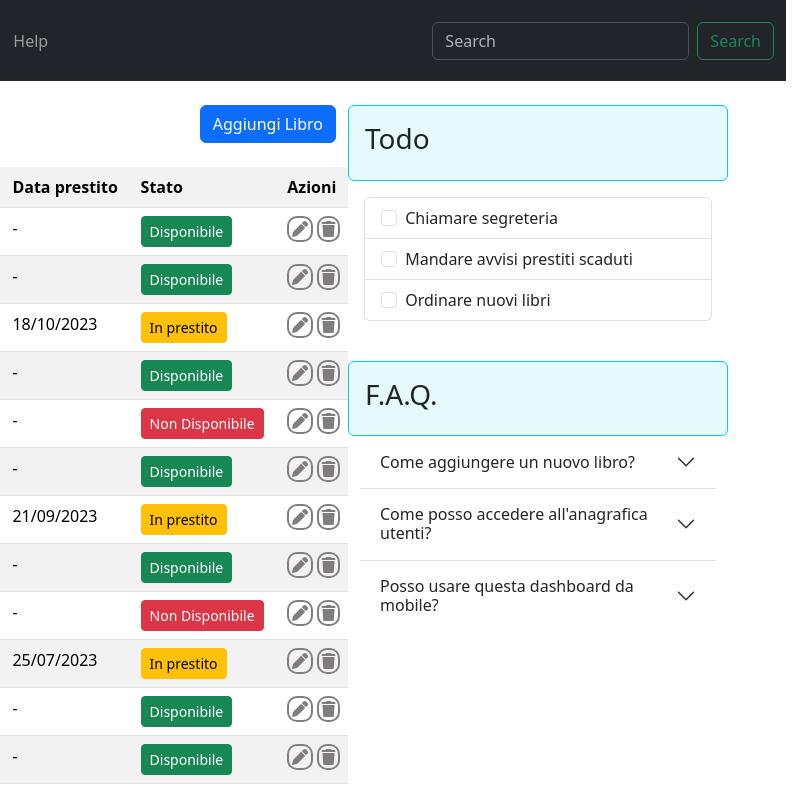
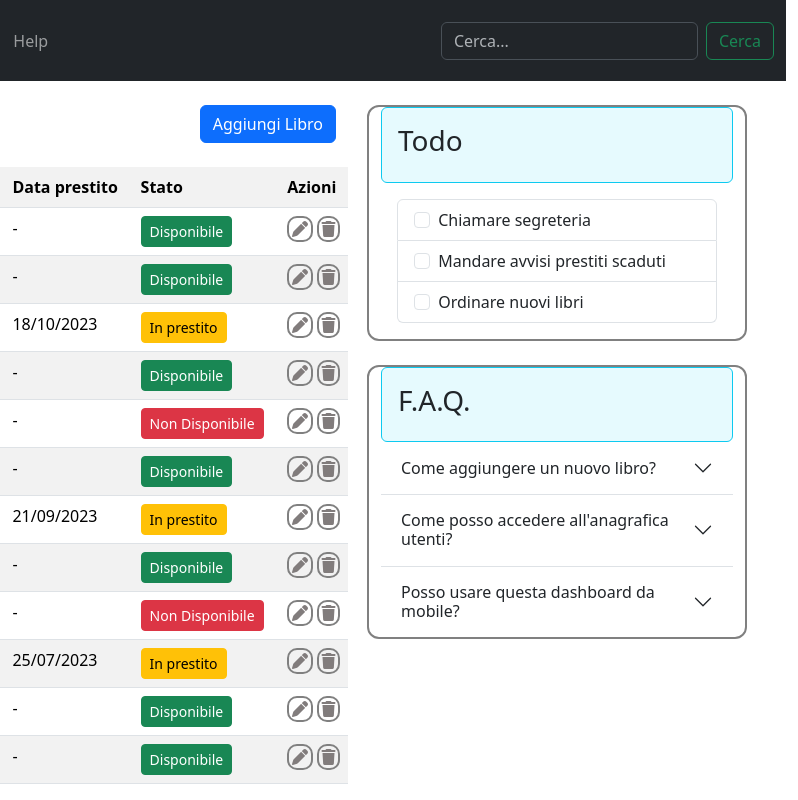
Before and after one commit to michelangelomancini4/html-css-bootstrap-dashboard, a plain HTML site: page index.html in a window 1280 px wide. Shown: the full height of the page, 482-1280 px from the left. Drawn offline with nearby package versions, Linux system fonts and the light colour scheme.

Commit message:
debugging and fixing margin + testing bootstrap attributes

```diff
--- a/css/style.css
+++ b/css/style.css
@@ -1,27 +1,24 @@
-/* regole di debug macro */
 
-main .container {
-    /* border: 1px dashed black; */
-    /* background-color: lightblue; */
-    /* min-height: 80vh; */
-}
-
-main .row{
-    /* border: 1px dashed rgb(152, 145, 145);
-    border-radius: 20px; */
-}
-
-main .col{
-    /* height: 100px; */
-    /* background-color: #f1d2e7; */
-    /* border: 1px solid #d0a8eb; */
-}
 /* regole generali */
 /* header */
 header img {
     max-width: 55px;
 }
 
+
+i {
+    color: rgb(129, 124, 124);
+    padding: 5%;
+    border: 2px solid grey;
+    border-radius: 10px;
+}
+.riquadro-info {
+    margin-left: 5%;
+    border: 2px solid gray;
+    border-radius: 12px;
+}
+
+/* da aggiungere? */
 .disappear {
     display: none;
 
@@ -31,9 +28,3 @@ header img {
         display: block;
     }
 }
-i {
-    color: rgb(129, 124, 124);
-    padding: 5%;
-    border: 2px solid grey;
-    border-radius: 10px;
-}
--- a/index.html
+++ b/index.html
@@ -20,7 +20,7 @@
 </head>
 <body>
     <!-- container generale -->
-    <div class="container-fluid">
+    <div class="container-fluid ">
         <header>
             <!-- navbar -->
             <nav class="navbar navbar-expand-lg bg-dark" data-bs-theme="dark">
@@ -47,8 +47,8 @@
                       </li>
                     </ul>
                     <form class="d-flex" role="search">
-                      <input class="form-control me-2" type="search" placeholder="Search" aria-label="Search">
-                      <button class="btn btn-outline-success" type="submit">Search</button>
+                      <input class="form-control me-2" type="search" placeholder="Cerca..." aria-label="Search">
+                      <button class="btn btn-outline-success" type="submit">Cerca</button>
                     </form>
                   </div>
                 </div>
@@ -195,7 +195,8 @@
                     <!-- sezione destra con riquadri -->
                     <div class="row">
                         <!-- riquadro checkbox -->
-                        <div class="p-3 bg-info bg-opacity-10 border border-info rounded">
+                        <div class="riquadro-info">
+                          <div class="p-3 bg-info bg-opacity-10 border border-info rounded">
                             <h3>Todo</h3>
                           </div>
                           <ul class="list-group p-3 ">
@@ -212,9 +213,14 @@
                               <label class="form-check-label" for="thirdCheckbox">Ordinare nuovi libri</label>
                             </li>
                           </ul>
+                        </div>
                     </div>
+
                     <!-- riquadro accordion -->
-                    <div class="row mt-4">
+                    <div class="row mt-4 mb-5">
+                      <div class="riquadro-info">
+
+
                         <div class="p-3 bg-info bg-opacity-10 border border-info  rounded">
                            <h3>F.A.Q.</h3>
                           </div>
@@ -249,7 +255,8 @@
                                 <div class="accordion-body">Placeholder content for this accordion, which is intended to demonstrate the <code>.accordion-flush</code> class. This is the third item's accordion body. Nothing more exciting happening here in terms of content, but just filling up the space to make it look, at least at first glance, a bit more representative of how this would look in a real-world application.</div>
                               </div>
                             </div>
-                          </div>
+                        </div>
+                    </div>
                     </div>
                   </div>
 
```
